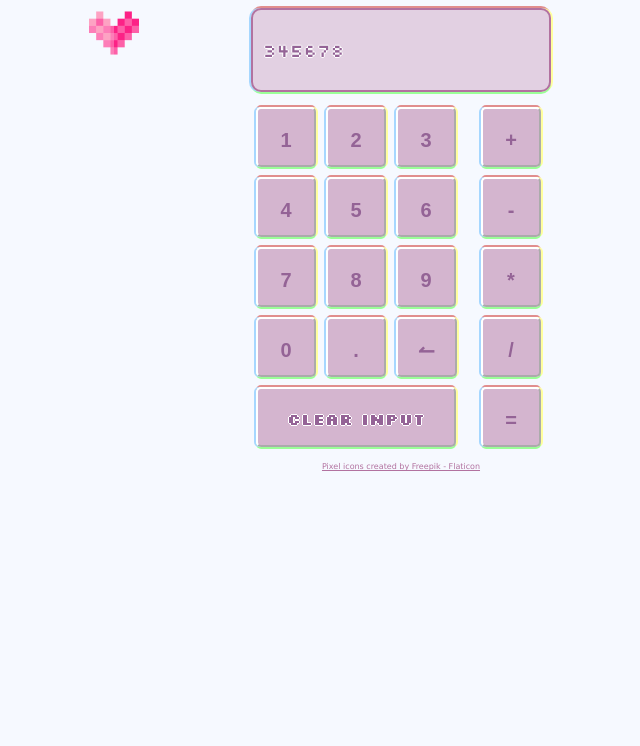
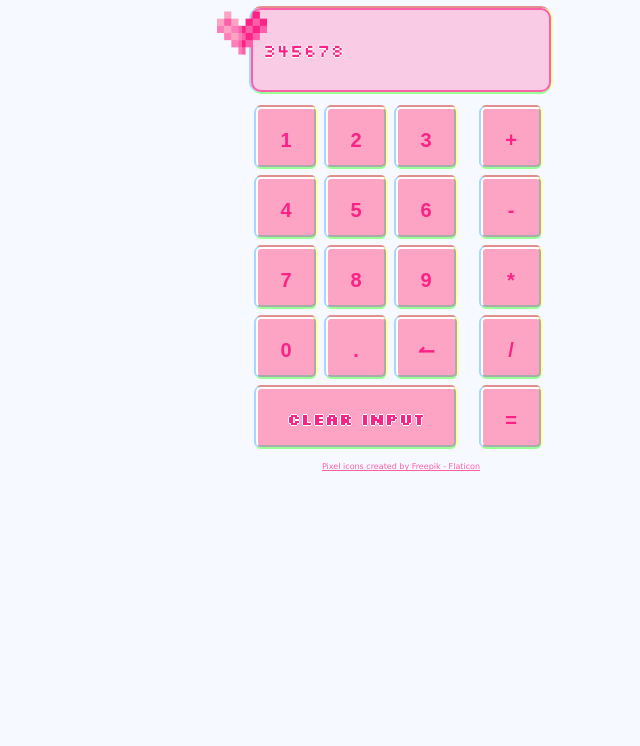
Before and after one commit to missmioh/calculator, a plain HTML site: page index.html in a window 1280 px wide. Shown: the part 86-832 px from the top of the page, without its empty margins (239-879 px from the left). Drawn offline with Linux system fonts and the light colour scheme.

Commit message:
Add transform and change color theme

```diff
--- a/style.css
+++ b/style.css
@@ -1,8 +1,9 @@
 @import url('https://fonts.googleapis.com/css2?family=Silkscreen:wght@400;700&display=swap');
 
 :root {
-    --main-color: 178, 114, 160;
-    --accent-color: 148, 99, 150;
+    --main-color: 253, 96, 168;
+    --light-color: 253, 163, 195;
+    --accent-color: 252, 34, 134;
 }
 
 body {
@@ -61,13 +62,13 @@ body {
 }
 
 #display:hover {
-    /* transform: scale(120%); */
+    transform: scale(120%);
 }
 
 button {
     border-radius: 5px;
     border-color: white;
-    background-color: rgba(var(--main-color), 0.5);
+    background-color: rgb(var(--light-color));
     margin: 5px;
     padding: 20px;
     font-weight: bold;
@@ -101,17 +102,17 @@ h1 {
 
 h1:hover {
     color: rgb(var(--accent-color));
-    /* transform: scale(120%); */
+    transform: scale(120%);
 }
 
 .icon {
     height: 50px;
     position: absolute;
-    margin-left: 20rem;
+    margin-left: 28rem;
 }
 
 .icon:hover {
-    /* transform: scale(120%); */
+    transform: scale(140%);
 }
 
 a {
```
